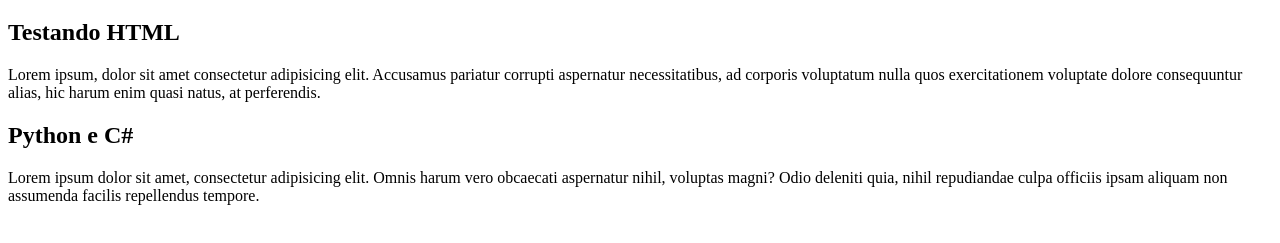
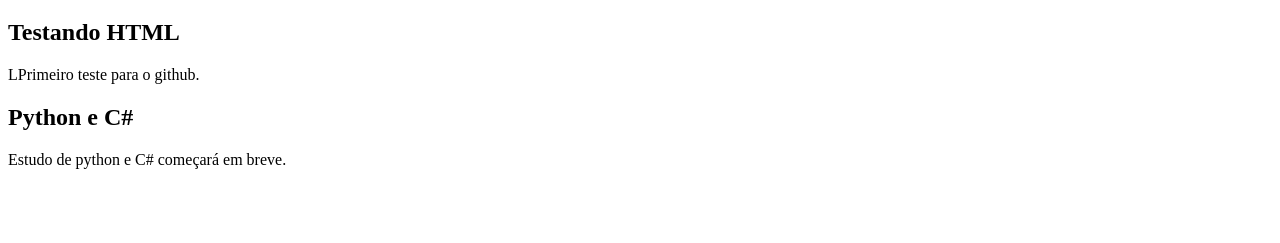
Before and after one commit to athiliovilela/projeto-site, a plain HTML site: page index.html in a window 1280 px wide. Shown: the part 61-304 px from the top of the page. Drawn offline with Linux system fonts and the light colour scheme.

Commit message:
atualização

```diff
--- a/index.html
+++ b/index.html
@@ -13,11 +13,11 @@
        </header>
        <article>
            <h2>Testando HTML</h2>
-           <p>Lorem ipsum, dolor sit amet consectetur adipisicing elit. Accusamus pariatur corrupti aspernatur necessitatibus, ad corporis voluptatum nulla quos exercitationem voluptate dolore consequuntur alias, hic harum enim quasi natus, at perferendis.</p>
+           <p>LPrimeiro teste para o github.</p>
        </article>
        <article></article>
        <h2>Python e C#</h2>
-       <p>Lorem ipsum dolor sit amet, consectetur adipisicing elit. Omnis harum vero obcaecati aspernatur nihil, voluptas magni? Odio deleniti quia, nihil repudiandae culpa officiis ipsam aliquam non assumenda facilis repellendus tempore.</p>
+       <p>Estudo de python e C# começará em breve.</p>
    </main>
 </body>
 </html>
```
